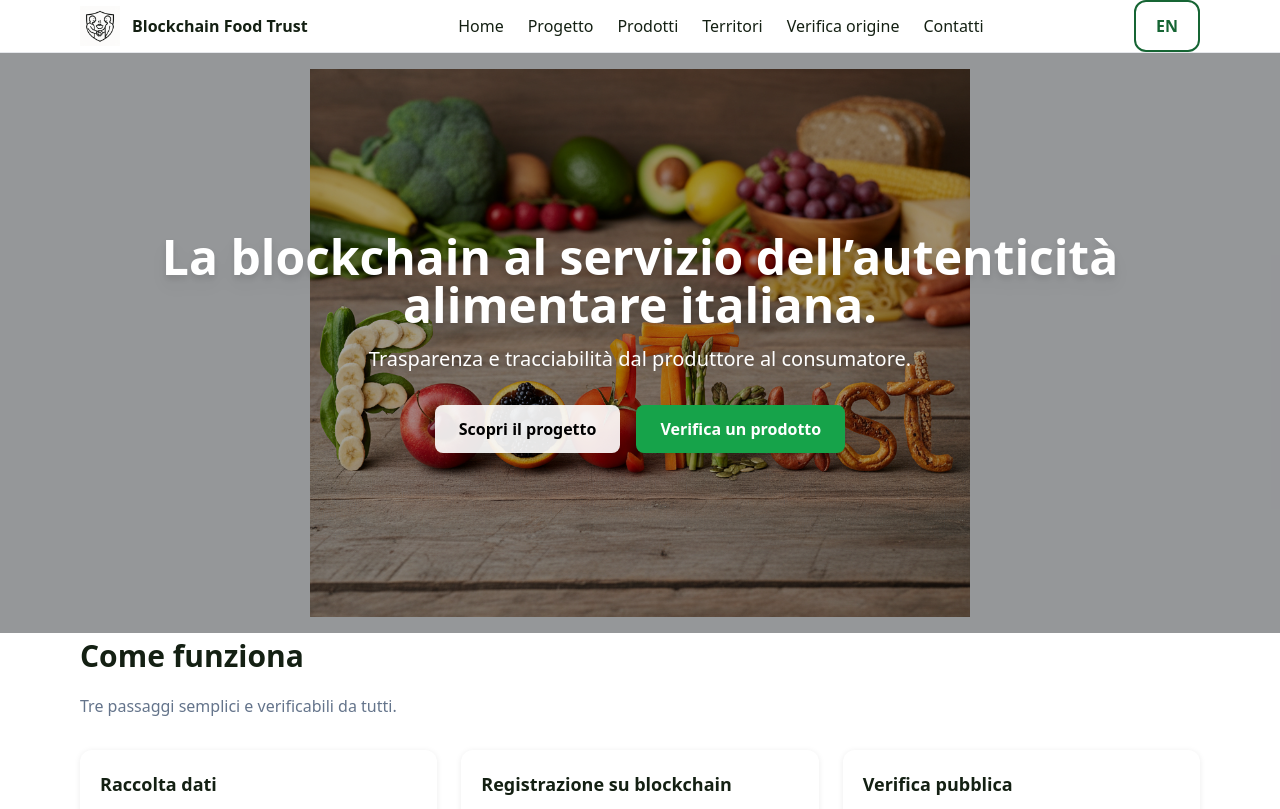
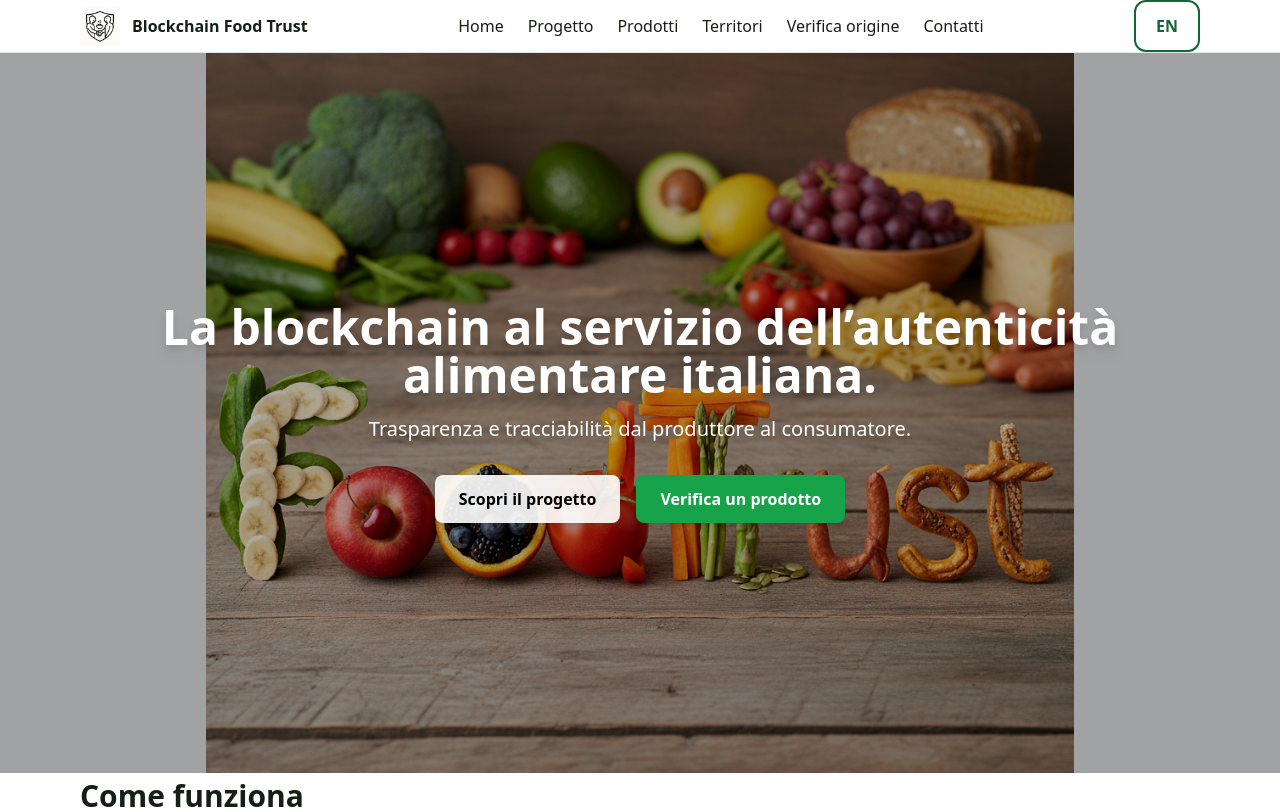
Before and after one commit to sandromarceddu/foodtrust-web, a Next.js app: page / in a window 1280 px wide. Shown: the top 809 px of the page. Built offline with nearby package versions, Linux system fonts and the light colour scheme.

Commit message:
Update HeroSection.jsx

```diff
--- a/components/HeroSection.jsx
+++ b/components/HeroSection.jsx
@@ -8,22 +8,23 @@ export default function HeroSection() {
   const { t } = useI18n();
 
   return (
-    <section className="relative w-full h-[420px] md:h-[520px] lg:h-[580px] bg-gray-200">
-      {/* Background image shown entirely */}
-      <div className="absolute inset-0 flex items-center justify-center">
+    <section
+      className="relative w-full bg-gray-200"            // colore di riempimento dietro all’immagine
+      style={{ aspectRatio: '16 / 9' }}                   // ✅ impone 16:9 al contenitore
+    >
+      {/* Immagine mostrata interamente, senza tagli */}
       <Image
         src="/foodtrust.png"
         alt="Food Trust background"
         fill
         priority
-          className="object-contain p-4"
+        className="object-contain"                         // ✅ nessun crop
       />
-      </div>
 
-      {/* Dark overlay to improve readability */}
-      <div className="absolute inset-0 bg-black/35" />
+      {/* Overlay per leggibilità (regola l’opacità se vuoi) */}
+      <div className="absolute inset-0 bg-black/30" />
 
-      {/* Text + buttons */}
+      {/* Testo + pulsanti */}
       <div className="absolute inset-0 flex flex-col items-center justify-center text-center px-6">
         <h1 className="text-white text-3xl md:text-5xl font-extrabold drop-shadow-lg mb-4">
           {t.hero.title}
@@ -40,7 +41,6 @@ export default function HeroSection() {
           >
             {t.hero.ctaProject}
           </Link>
-
           <a
             href="https://verify.blockchainfoodtrust.com"
             target="_blank"
```
Lines whose indentation alone changed are shown as unchanged.
